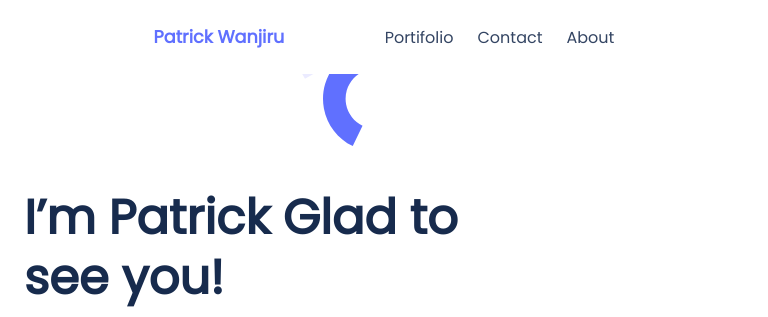
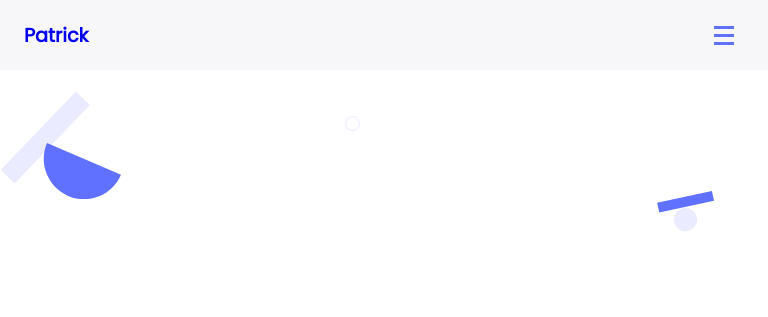
Before and after one commit to pmaxy/setup-and-mobile-first, a website: page index.html in a window 768 px wide. Shown: the top 317 px of the page. Drawn offline with Linux system fonts and the light colour scheme.

Commit message:
Add Humburger menu

```diff
--- /dev/null
+++ b/Humburger.js
@@ -0,0 +1,12 @@
+const navIcon = document.querySelector('.nav-icon');
+const navMenu = document.querySelector('.nav-menu');
+
+navIcon.addEventListener('click', () => {
+  navIcon.classList.toggle('active');
+  navMenu.classList.toggle('active');
+});
+
+document.querySelectorAll('.nav-link').forEach((n) => n.addEventListener('click', () => {
+  navIcon.classList.remove('active');
+  navMenu.classList.remove('active');
+}));
--- a/desktop.css
+++ b/desktop.css
@@ -3,37 +3,8 @@
     min-width: fit-content;
   }
 
-  header {
-    padding: 1.5rem 9.6rem;
-  }
-
-  header ul {
-    display: flex;
-    align-items: center;
-    gap: 1.5rem;
-    flex-direction: row;
-  }
-
-  header ul li {
-    height: auto;
-    width: auto;
-    background-color: #fff;
-  }
-
-  header ul li a {
-    visibility: visible;
-    font-weight: 500;
-    font-size: 1rem;
-    line-height: 1.25rem;
-    color: #344563;
-  }
-
   .headline {
-<<<<<<< HEAD
     padding: 260px;
-=======
-    padding: 16.5rem;
->>>>>>> 68d2f9a1fa645bc4e5fdec94e622f34fc209def2
     background: url(img/Header\ bgdesktop_headline.svg), #fff;
   }
 
--- a/index.html
+++ b/index.html
@@ -6,20 +6,34 @@
     <meta name="viewport" content="width=device-width, initial-scale=1.0">
     <title>PATRICK MWANGI PORTIFOLIO</title>
     <link rel="stylesheet" href="style.css">
-		<link rel="stylesheet" href="desktop.css">
+	<link rel="stylesheet" href="desktop.css">
+
 </head>
 <body>
 
 	<!-- header -->
 	<header>
-		<div class="logo">Patrick Wanjiru</div>
-		<ul>
-			<li><a href="">Portifolio</a></li>
-			<li><a href="">Contact</a></li>
-			<li><a href="">About</a></li>
-
-		</ul>
-	</header>
+        <nav class="navbar">
+            <a href="#" class="head">Patrick</a>
+            <ul class="nav-menu">
+                <li class="nav-item">
+                    <a href="#portfolio" class="nav-link">Portfolio</a>
+                </li>
+                <li class="nav-item">
+                    <a href="#about" class="nav-link">About</a>
+                </li>
+                <li class="nav-item">
+                    <a href="#contact" class="nav-link">Contact</a>
+                </li>
+            </ul>
+            <div class="nav-icon">
+                <span class="bar"></span>
+                <span class="bar"></span>
+                <span class="bar"></span>
+            </div>
+        </nav>
+    </header>
+	<script src="Humburger.js" defer></script>
 
 	<!-- section headline -->
 
--- a/package.json
+++ b/package.json
@@ -18,6 +18,10 @@
   },
   "homepage": "https://github.com/pmaxy/setup-and-mobile-first#readme",
   "devDependencies": {
+    "babel-eslint": "^10.1.0",
+    "eslint": "^7.32.0",
+    "eslint-config-airbnb-base": "^14.2.1",
+    "eslint-plugin-import": "^2.27.5",
     "hint": "^7.1.3",
     "stylelint": "^13.13.1",
     "stylelint-config-standard": "^21.0.0",
--- a/style.css
+++ b/style.css
@@ -14,6 +14,10 @@ li {
   list-style-type: none;
 }
 
+section{
+  z-index: 0;
+}
+
 body {
   position: relative;
   font-family: 'Poppins', sans-serif;
@@ -25,36 +29,113 @@ body {
 
 /* header */
 
-header {
-  position: sticky;
-  top: 0;
-  padding: 3.625rem 1.5rem 0.75rem;
-  background-color: #fff;
+.navbar {
+  min-height: 70px;
   display: flex;
-  flex-direction: row;
   justify-content: space-between;
+  align-items: center;
+  padding: 0 24px;
 }
 
-.logo {
-  font-weight: 700;
-  font-size: 1.1rem;
-  color: #6070ff;
+.nav-menu {
+  display: flex;
+  justify-content: space-between;
+  align-items: center;
+  gap: 40px;
+  margin-left: 820px;
 }
 
-header ul {
-  display: flex;
-  flex-direction: column;
-  gap: 5px;
+.head {
+  font-size: 1.2em;
+  font-weight: 700;
 }
 
-header ul li {
-  height: 0.1rem;
+.nav-link {
+  transition: 0.7s ease;
+  color: black;
+}
+
+.nav-link:hover {
+  color: rgb(45, 245, 245);
+}
+
+.nav-icon {
+  display: none;
+  cursor: pointer;
+}
+
+.bar {
+  display: block;
   width: 20px;
+  height: 3px;
+  margin: 5px auto;
+  margin-right: 10px;
+  -webkit-transition: all 0.3s ease-in-out;
+  transition: all 0.3s ease-in-out;
   background-color: #6070ff;
 }
 
-header ul li a {
-  visibility: hidden;
+@media (max-width: 768px) {
+  .header {
+    width: 332px;
+  }
+
+  .nav-icon {
+    display: block;
+  }
+
+  li a {
+    color: white;
+  }
+
+  .nav-icon.active .bar:nth-child(2) {
+    opacity: 0;
+  }
+
+  .nav-icon.active .bar:nth-child(1) {
+    transform: translateY(8px) rotate(45deg);
+    background-color: white;
+  }
+
+  .nav-icon.active .bar:nth-child(3) {
+    transform: translateY(-8px) rotate(-45deg);
+    background-color: white;
+  }
+
+  .nav-menu {
+    position: fixed;
+    left: -100%;
+    top: 0;
+    gap: 0;
+    width: 100%;
+    transition: 0.3s;
+    margin-left: 0;
+    display: block;
+    padding-top: 50px;
+    margin-bottom: 30px;
+  }
+
+  .nav-link {
+    color: white;
+    font-size: 2em;
+    font-weight: 600;
+  }
+
+  .nav-item {
+    padding-bottom: 15px;
+    margin: 16px 0;
+  }
+
+  .nav-menu.active {
+    max-width: 768px;
+    height: 718px;
+    background-repeat: no-repeat;
+    left: 0;
+    background-color: #6070ffc2;
+    -webkit-backdrop-filter: blur(5px);
+    backdrop-filter: blur(5px);
+    margin-top: -2px;
+  }
 }
 
 /* headline */
```
Also changed, not shown: code.js (deleted, +0 -14 lines), .eslintrc.json (added), 1 other file.
